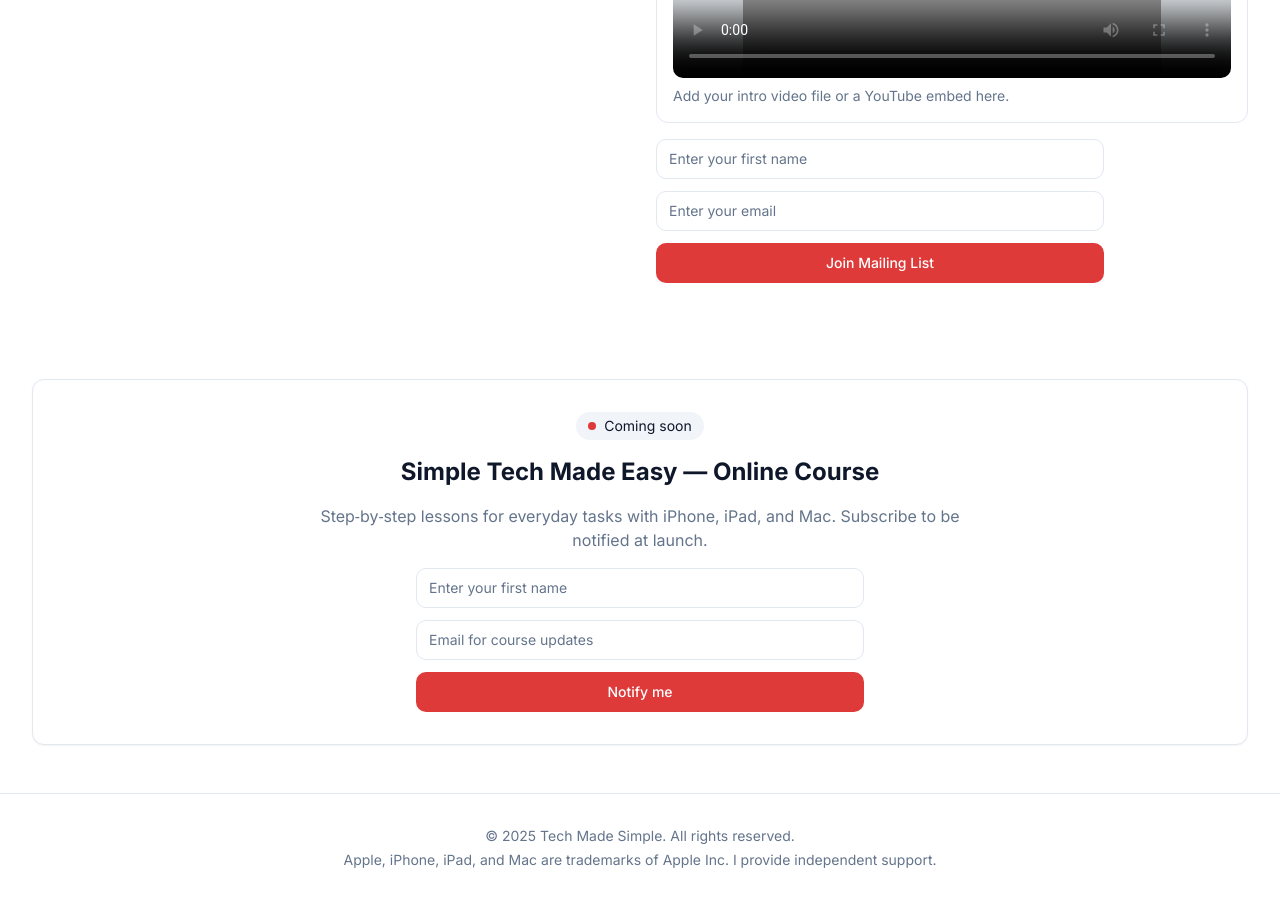
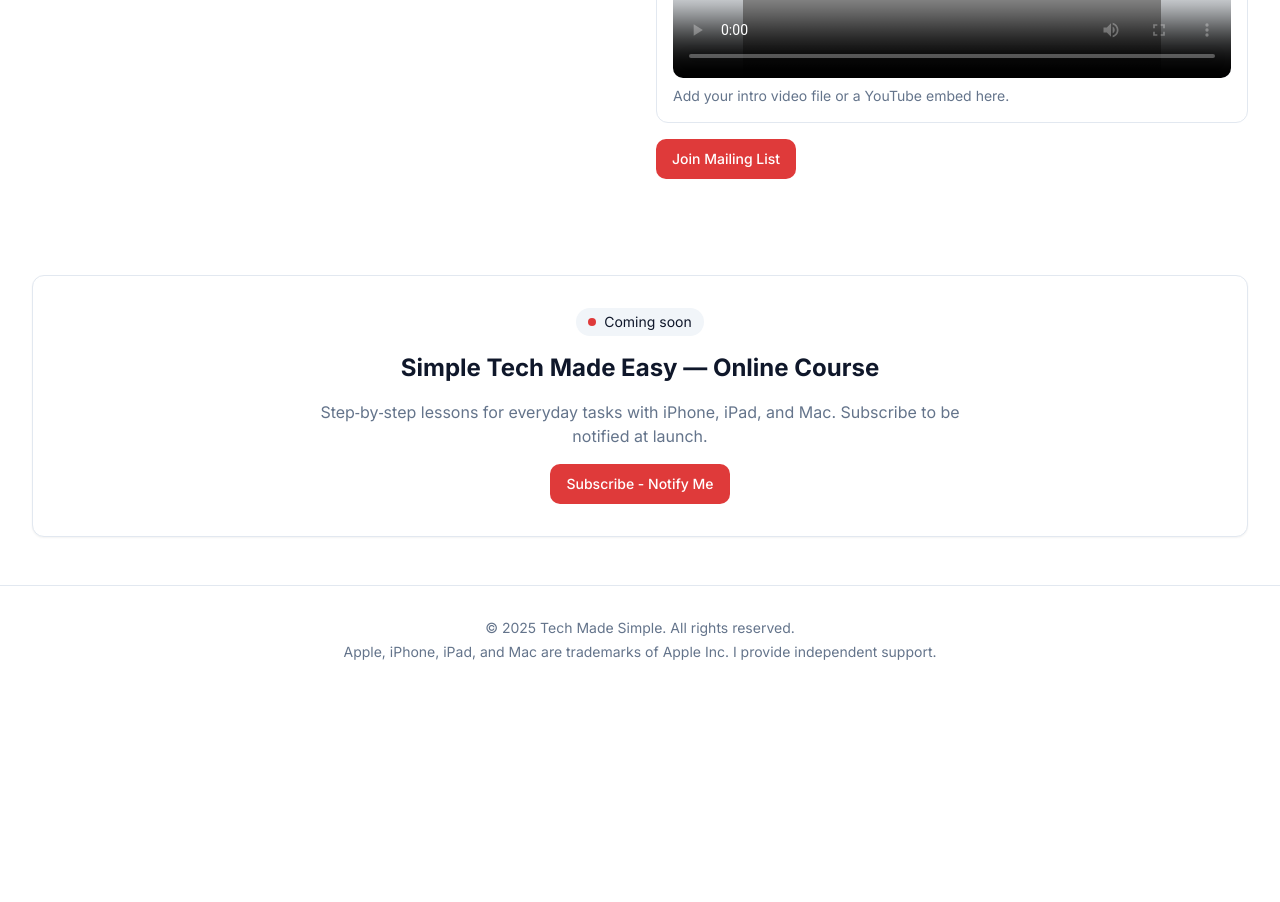
Before and after one commit to jbtms/senior-tech-help, a React (Vite) app: page / in a window 1280 px wide. Shown: the part 1480-2382 px from the top of the page. After the commit the page ends 2174 px from the top, so only its background shows below. Built offline with nearby package versions, Linux system fonts and the light colour scheme; grey boxes are pictures that could not be loaded.

Commit message:
Refactor email capture forms
Update UI to use modal forms for email capture, removing inline fields. Change "Join Mailing List" button to "Join Mailing List" and "Notify me" button to "Subscribe - Notify Me".

```diff
--- a/src/pages/Index.tsx
+++ b/src/pages/Index.tsx
@@ -2,6 +2,7 @@ import { useState } from "react";
 import { Button } from "@/components/ui/button";
 import { Card, CardContent, CardHeader, CardTitle } from "@/components/ui/card";
 import { Input } from "@/components/ui/input";
+import { Dialog, DialogContent, DialogHeader, DialogTitle, DialogTrigger } from "@/components/ui/dialog";
 import { toast } from "sonner";
 import { supabase } from "@/integrations/supabase/client";
 import portrait from "@/assets/owner-portrait.jpg";
@@ -9,6 +10,7 @@ const CALCOM_URL = "https://cal.com/techsimple/30min";
 const Index = () => {
   const [newsletterEmail, setNewsletterEmail] = useState("");
   const [newsletterFirstName, setNewsletterFirstName] = useState("");
+  const [isDialogOpen, setIsDialogOpen] = useState(false);
 
   const handleNewsletter = async (e: React.FormEvent) => {
     e.preventDefault();
@@ -32,6 +34,7 @@ const Index = () => {
       toast.success("Thanks! You're on the list.");
       setNewsletterEmail("");
       setNewsletterFirstName("");
+      setIsDialogOpen(false);
     } catch (error) {
       console.error('Newsletter signup error:', error);
       toast.error("Something went wrong. Please try again.");
@@ -178,7 +181,15 @@ const Index = () => {
                   Add your intro video file or a YouTube embed here.
                 </p>
               </div>
-              <form onSubmit={handleNewsletter} className="mt-4 space-y-3 w-full max-w-md">
+              <Dialog open={isDialogOpen} onOpenChange={setIsDialogOpen}>
+                <DialogTrigger asChild>
+                  <Button variant="cta" className="mt-4">Join Mailing List</Button>
+                </DialogTrigger>
+                <DialogContent>
+                  <DialogHeader>
+                    <DialogTitle>Join Our Mailing List</DialogTitle>
+                  </DialogHeader>
+                  <form onSubmit={handleNewsletter} className="space-y-4">
                     <Input
                       type="text"
                       placeholder="Enter your first name"
@@ -197,6 +208,8 @@ const Index = () => {
                     />
                     <Button type="submit" variant="cta" className="w-full">Join Mailing List</Button>
                   </form>
+                </DialogContent>
+              </Dialog>
             </aside>
           </div>
         </section>
@@ -213,7 +226,15 @@ const Index = () => {
               <p className="max-w-2xl text-muted-foreground">
                 Step‑by‑step lessons for everyday tasks with iPhone, iPad, and Mac. Subscribe to be notified at launch.
               </p>
-              <form onSubmit={handleNewsletter} className="space-y-3 w-full max-w-md">
+              <Dialog open={isDialogOpen} onOpenChange={setIsDialogOpen}>
+                <DialogTrigger asChild>
+                  <Button variant="cta">Subscribe - Notify Me</Button>
+                </DialogTrigger>
+                <DialogContent>
+                  <DialogHeader>
+                    <DialogTitle>Get Course Updates</DialogTitle>
+                  </DialogHeader>
+                  <form onSubmit={handleNewsletter} className="space-y-4">
                     <Input
                       type="text"
                       placeholder="Enter your first name"
@@ -230,8 +251,10 @@ const Index = () => {
                       onChange={e => setNewsletterEmail(e.target.value)}
                       required
                     />
-                <Button type="submit" variant="cta" className="w-full">Notify me</Button>
+                    <Button type="submit" variant="cta" className="w-full">Subscribe - Notify Me</Button>
                   </form>
+                </DialogContent>
+              </Dialog>
             </CardContent>
           </Card>
         </section>
```
Lines whose indentation alone changed are shown as unchanged.
